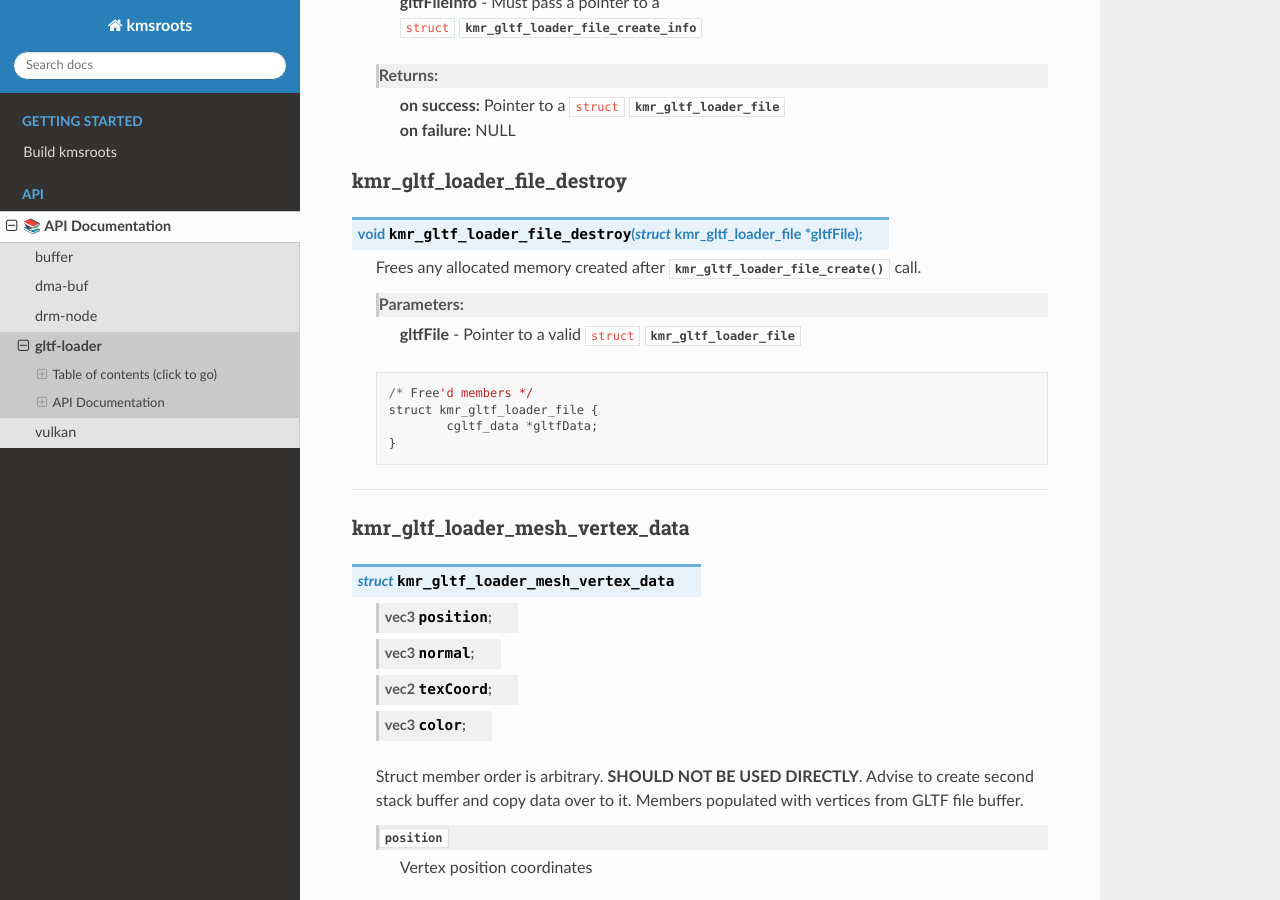
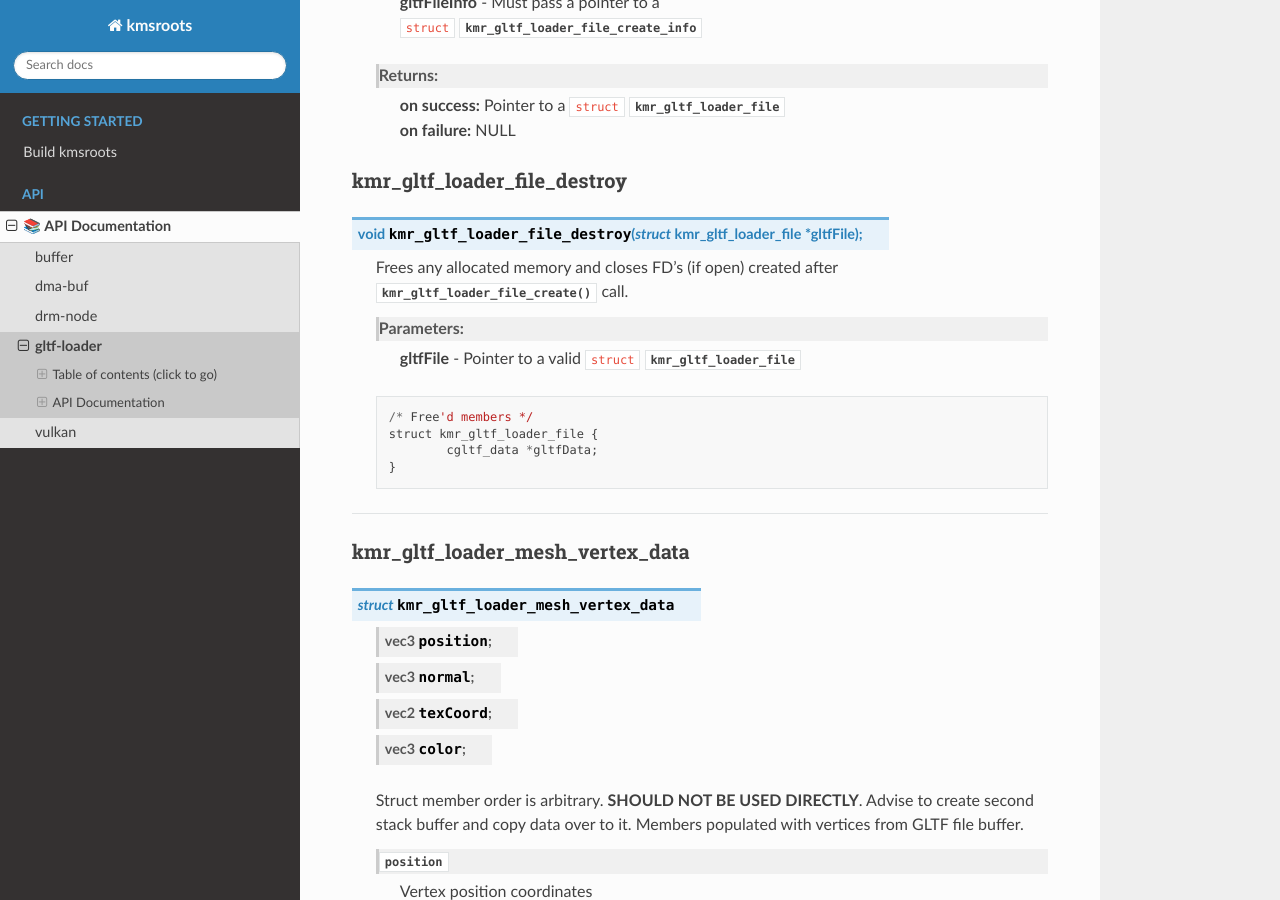
Before and after one commit to under-view/kmsroots, a Sphinx documentation site: the page built from docs/gltf-loader.rst, in a window 1280 px wide and 900 px high, scrolled down 2044 px. Built offline with Sphinx 7.4.7 and the Read the Docs theme 2.0.0, drawn with Linux system fonts in a browser that asks for light colours; formulas are drawn with MathJax 3; some of the changed text lies outside the part shown.

```diff
--- a/docs/buffer.rst
+++ b/docs/buffer.rst
@@ -222,8 +222,8 @@ kmr_buffer_destroy
 
 .. c:function:: void kmr_buffer_destroy(struct kmr_buffer *buffer);
 
-	Function free's all allocate objects and closes all file descriptors
-	associated with a given buffer.
+	Frees any allocated memory and closes FD's (if open) created after
+	:c:func:`kmr_buffer_create` call.
 
 	Parameters:
 		| **buffer:**
--- a/docs/dma-buf.rst
+++ b/docs/dma-buf.rst
@@ -178,7 +178,8 @@ kmr_dma_buf_export_sync_file_destroy
 
 .. c:function:: void kmr_dma_buf_export_sync_file_destroy(struct kmr_dma_buf_export_sync_file *exportSyncFile);
 
-	Frees any allocated memory defined by user
+	Frees any allocated memory and closes FD's (if open) created after
+	:c:func:`kmr_dma_buf_export_sync_file_create` call.
 
 	Parameters:
 		| **exportSyncFile:** Pointer to a valid ``struct`` :c:struct:`kmr_dma_buf_export_sync_file`
--- a/docs/gltf-loader.rst
+++ b/docs/gltf-loader.rst
@@ -113,7 +113,8 @@ kmr_gltf_loader_file_destroy
 
 .. c:function:: void kmr_gltf_loader_file_destroy(struct kmr_gltf_loader_file *gltfFile);
 
-	Frees any allocated memory created after :c:func:`kmr_gltf_loader_file_create` call.
+	Frees any allocated memory and closes FD's (if open) created after
+	:c:func:`kmr_gltf_loader_file_create` call.
 
 	Parameters:
 		| **gltfFile** - Pointer to a valid ``struct`` :c:struct:`kmr_gltf_loader_file`
@@ -262,7 +263,8 @@ kmr_gltf_loader_mesh_destroy
 
 .. c:function:: void kmr_gltf_loader_mesh_destroy(struct kmr_gltf_loader_mesh *mesh);
 
-	Frees any allocated memory created after :c:func:`kmr_gltf_loader_mesh_create` call.
+	Frees any allocated memory and closes FD's (if open) created after
+	:c:func:`kmr_gltf_loader_mesh_create` call.
 
 	Parameters:
 		| **mesh** - Pointer to a valid ``struct`` :c:struct:`kmr_gltf_loader_mesh`
@@ -341,7 +343,8 @@ kmr_gltf_loader_texture_image_destroy
 
 .. c:function:: void kmr_gltf_loader_texture_image_destroy (struct kmr_gltf_loader_texture_image *textureImage);
 
-	Frees any allocated memory created after :c:func:`kmr_gltf_loader_texture_image_create` call.
+	Frees any allocated memory and closes FD's (if open) created after
+	:c:func:`kmr_gltf_loader_texture_image_create` call.
 
 	Parameters:
 		| **textureImage** - Pointer to a valid ``struct`` :c:struct:`kmr_gltf_loader_texture_image`
@@ -528,7 +531,8 @@ kmr_gltf_loader_material_destroy
 
 .. c:function:: void kmr_gltf_loader_material_destroy(struct kmr_gltf_loader_material *material);
 
-	Frees any allocated memory created after :c:func:`kmr_gltf_loader_material_create` call.
+	Frees any allocated memory and closes FD's (if open) created after
+	:c:func:`kmr_gltf_loader_material_create` call.
 
 	Parameters:
 		| **material** - Pointer to a valid ``struct`` :c:struct:`kmr_gltf_loader_material`
@@ -662,7 +666,8 @@ kmr_gltf_loader_node_destroy
 
 .. c:function:: void kmr_gltf_loader_node_destroy(struct kmr_gltf_loader_node *node);
 
-	Frees any allocated memory created after :c:func:`kmr_gltf_loader_node_create` call.
+	Frees any allocated memory and closes FD's (if open) created after
+	:c:func:`kmr_gltf_loader_node_create` call.
 
 	Parameters:
 		| **node** - Pointer to a valid ``struct`` :c:struct:`kmr_gltf_loader_node`
```
Also changed, not shown: docs/drm-node.rst (+6 -3 lines), 4 other files.
